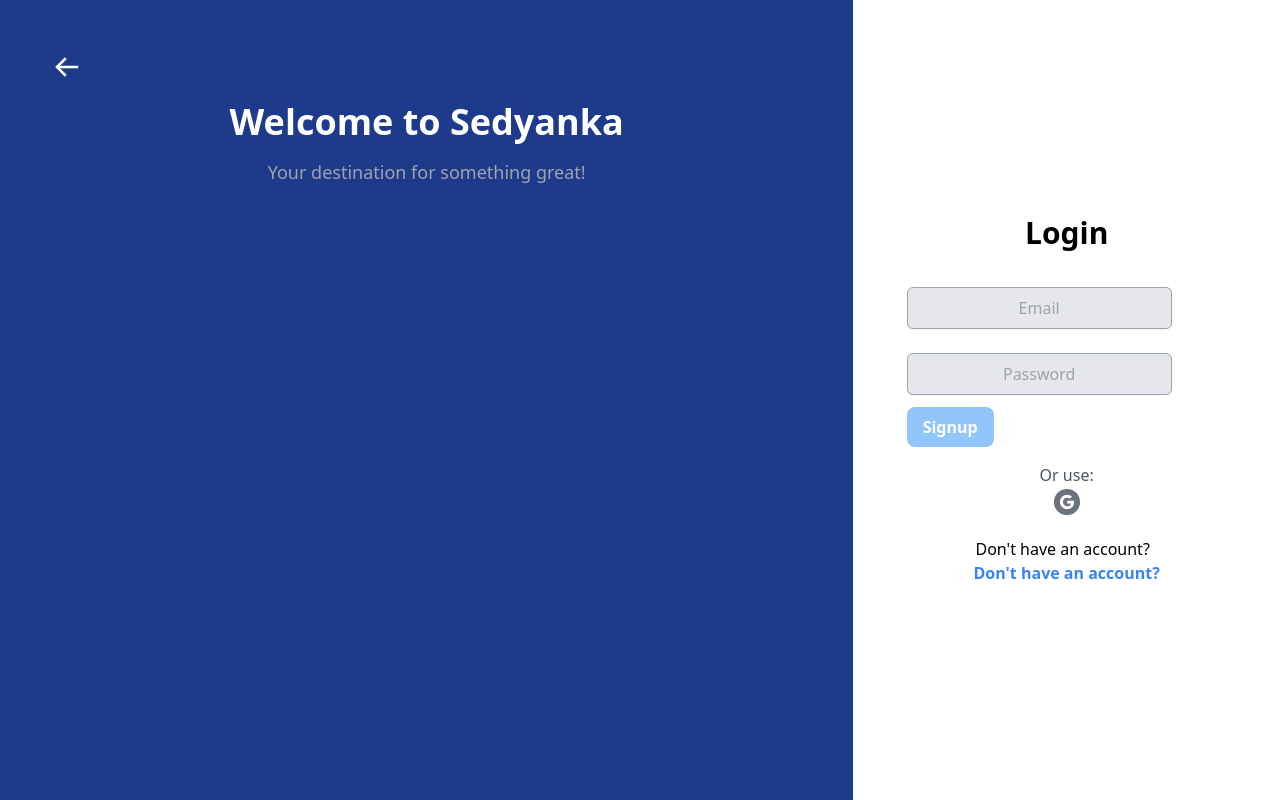
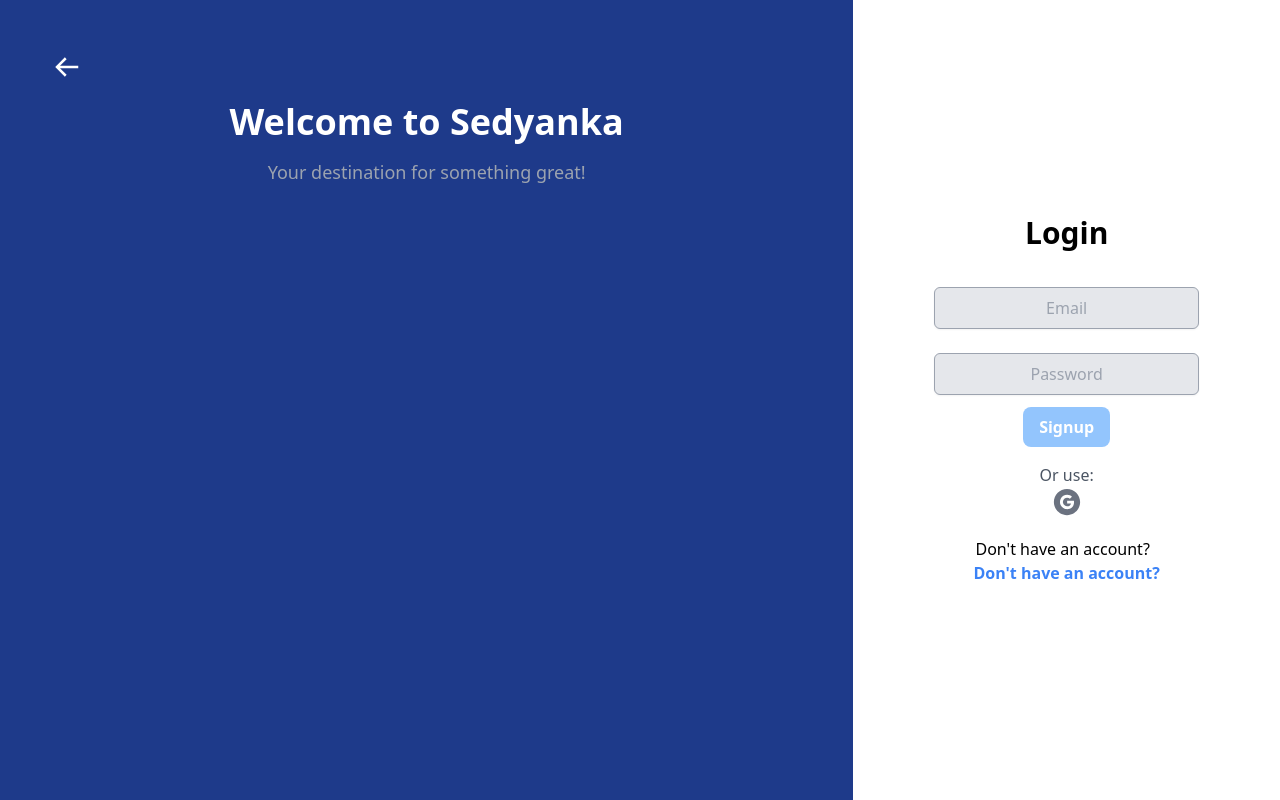
Before and after one commit to DZhivkovv/chat-app, a React (Create React App) app in the folder client/: page /login in a window 1280 px wide. Built offline with nearby package versions, Linux system fonts and the light colour scheme; no server answers.

Commit message:
refactor: Rename "handleSubmit" prop to "onSubmit" in UserCredentialsForm component

```diff
--- a/client/src/components/authentication/UserCredentialsForm.jsx
+++ b/client/src/components/authentication/UserCredentialsForm.jsx
@@ -3,16 +3,16 @@ import Input from '../Input';
 import useAuthFields from '../../hooks/authentication/useAuthFields';
 
 // A form component used in Login and Signup pages
-const UserCredentialForm = ({ children, handleSubmit }) => {
+const UserCredentialForm = ({ children, onSubmit }) => {
     // Use the custom hook to manage email and password fields
     const { email, setEmail, password, setPassword } = useAuthFields();
 
     return (
         <form
             onSubmit={(event) => {
-                handleSubmit(event, email, password);
+                onSubmit(event, email, password);
             }}
-            className="w-full max-w-xs"
+            className="w-full max-w-xs flex flex-col items-center text-black"
         >
             {/* Input field for email */}
             <Input
```
